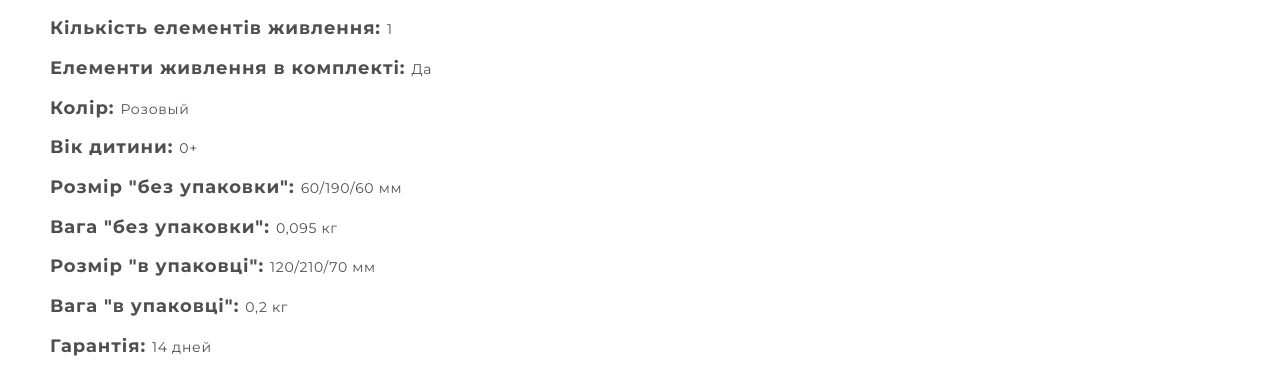
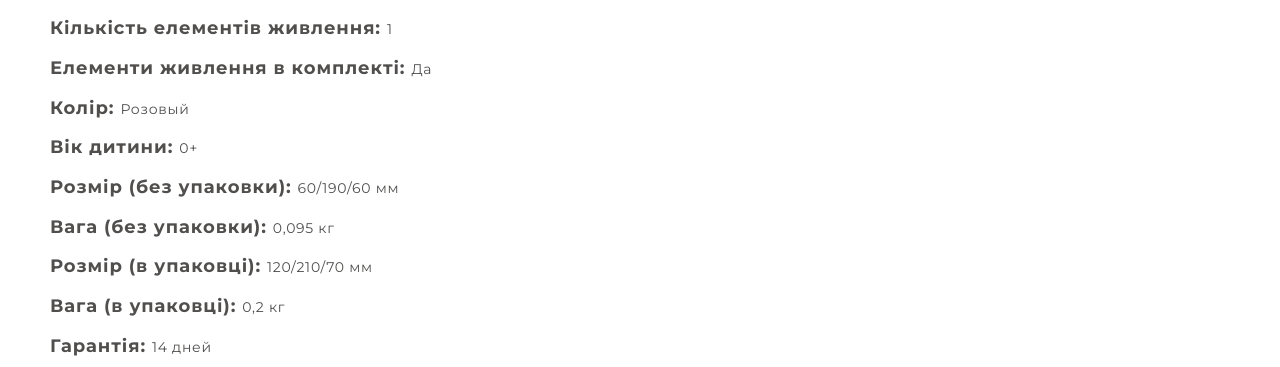
Before and after one commit to AndreyMandybura/beiens-project, a Next.js app: page /product/1 in a window 1280 px wide. Shown: the part 1329-1696 px from the top of the page. Built offline with nearby package versions, Linux system fonts and the light colour scheme.

Commit message:
Скобки вместо кавычек в характеристиках

```diff
--- a/pages/product/[id].js
+++ b/pages/product/[id].js
@@ -53,10 +53,10 @@ export default function Product() {
                                 <p className={s.characteristic}><span className={s.productCharacteristicTitle}>Елементи живлення в комплекті: </span>{product.batteriesIncluded}</p>
                                 <p className={s.characteristic}><span className={s.productCharacteristicTitle}>Колір: </span>{product.colour}</p>
                                 <p className={s.characteristic}><span className={s.productCharacteristicTitle}>Вік дитини: </span>{product.age}</p>
-                                <p className={s.characteristic}><span className={s.productCharacteristicTitle}>Розмір &quot;без упаковки&quot;: </span>{product.dimensionsWithoutPackaging}</p>
-                                <p className={s.characteristic}><span className={s.productCharacteristicTitle}>Вага &quot;без упаковки&quot;: </span>{product.weightWithoutPackaging}</p>
-                                <p className={s.characteristic}><span className={s.productCharacteristicTitle}>Розмір &quot;в упаковці&quot;: </span>{product.dimensionsPacked}</p>
-                                <p className={s.characteristic}><span className={s.productCharacteristicTitle}>Вага &quot;в упаковці&quot;: </span>{product.weightPacked}</p>
+                                <p className={s.characteristic}><span className={s.productCharacteristicTitle}>Розмір &#40;без упаковки&#41;: </span>{product.dimensionsWithoutPackaging}</p>
+                                <p className={s.characteristic}><span className={s.productCharacteristicTitle}>Вага &#40;без упаковки&#41;: </span>{product.weightWithoutPackaging}</p>
+                                <p className={s.characteristic}><span className={s.productCharacteristicTitle}>Розмір &#40;в упаковці&#41;: </span>{product.dimensionsPacked}</p>
+                                <p className={s.characteristic}><span className={s.productCharacteristicTitle}>Вага &#40;в упаковці&#41;: </span>{product.weightPacked}</p>
                                 <p className={s.characteristic}><span className={s.productCharacteristicTitle}>Гарантія: </span>{product.warranty}</p>
                                 <p className={s.characteristic}><span className={s.productCharacteristicTitle}>Матеріал: </span>{product.material}</p>
                                 <p className={s.characteristic}><span className={s.productCharacteristicTitle}>Артикул: </span>{product.article}</p>
```
